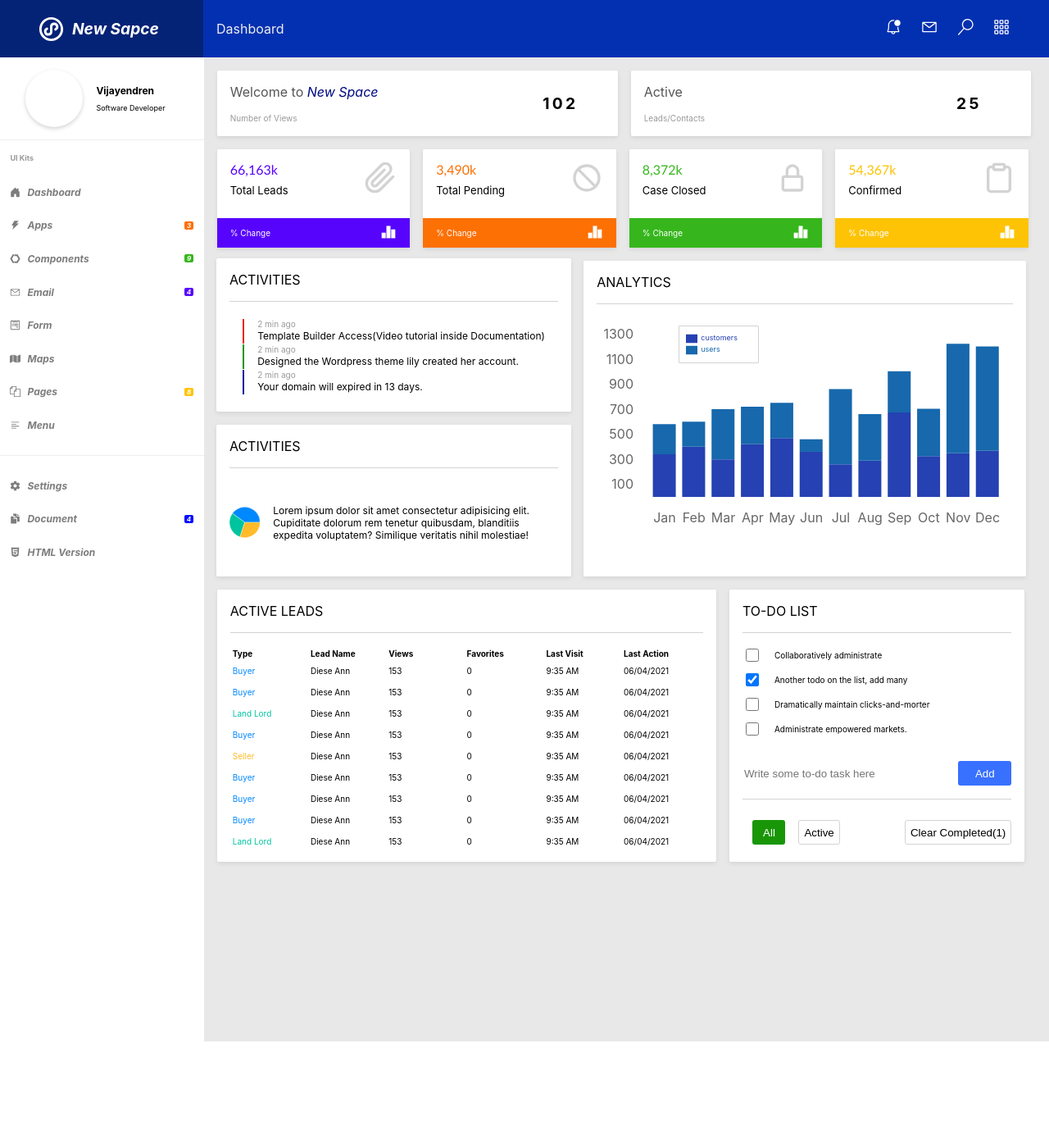
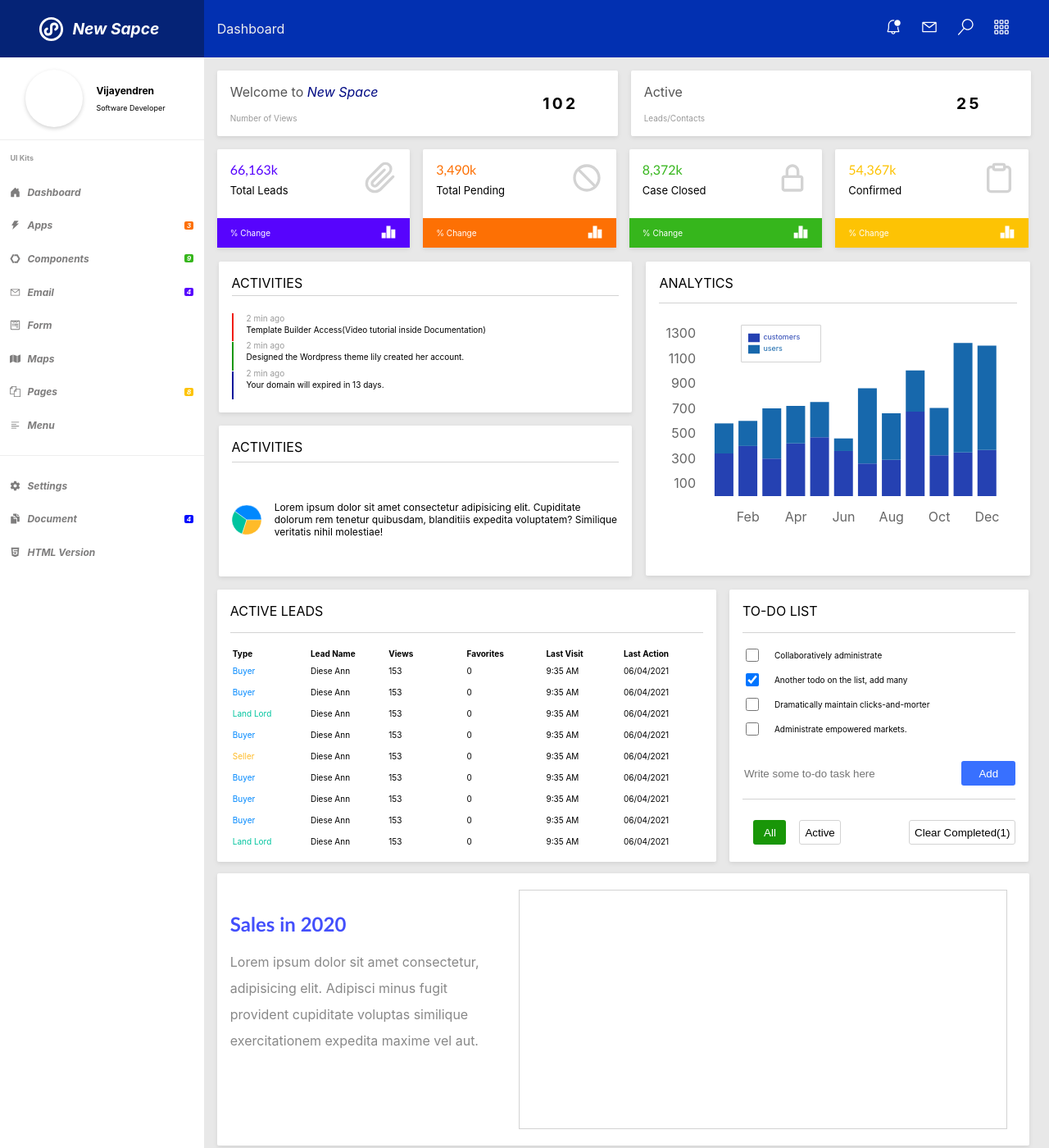
Before and after one commit to R-vijayendren/dashboard-style-guide, a React (Create React App) app: page / in a window 1280 px wide. Shown: the whole page at 82% size. Before the commit the page ends 1270 px from the top, so only its background shows below. Built offline with nearby package versions, Linux system fonts and the light colour scheme.

Commit message:
Added Sales container and dashboard style fixes.

```diff
--- a/src/App.scss
+++ b/src/App.scss
@@ -4,28 +4,26 @@ $fontColor: #282c34;
 .App {
   @include flexLayout(column, flex-start, flex-start);
   width: 100vw;
-  min-height: 100vh;
+  height: 1400px;
   overflow-y: scroll;
   background-color: #e8e8e8;
 
   .appContainer {
     @include flexLayoutWithGap(row, center, flex-start, 1rem);
-    min-height: calc(100% - 70px);
+    height: calc(100% - 70px);
     width: 100%;
 
     .appSideBar {
       @include flexLayoutWithGap(column, center, flex-start, 1rem);
       width: 250px;
       background-color: #fff;
-      height: 1200px;
+      height: 100%;
     }
 
     .appContent {
-      display: flex;
-      align-items: center;
-      justify-content: center;
+      @include flexLayout(column, center, center);
       width: calc(100% - 260px);
-      height: 1200px;
+      height: 100%;
     }
   }
 }
--- a/src/components/Navigation/navBar.scss
+++ b/src/components/Navigation/navBar.scss
@@ -29,7 +29,7 @@
 
   .navItemContainer {
     @include flexLayout(row, center, space-between);
-    width: calc(100% - 250px);
+    width: calc(100% - 260px);
     height: 100%;
 
     .pageTitle {
--- a/src/components/Table/Table.jsx
+++ b/src/components/Table/Table.jsx
@@ -154,7 +154,11 @@ const data = [
 ];
 
 const TableWithCustom = () => {
-  return <Table k columns={columns} data={data} rowKey={({ id }) => id} />;
+  return (
+    <div style={{ height: '280px', overflow: 'scroll' }}>
+      <Table columns={columns} data={data} rowKey={({ id }) => id} />
+    </div>
+  );
 };
 
 export default TableWithCustom;
--- a/src/pages/Dashboard/CardWithChart.jsx
+++ b/src/pages/Dashboard/CardWithChart.jsx
@@ -9,7 +9,7 @@ const CardWithChart = () => {
     <Card className='card-chart-container'>
       <div className='card-head__header'>ANALYTICS</div>
       <div className='chart-container'>
-        <BarChart width={500} height={300} data={CUSTOMER_USER_DATA}>
+        <BarChart width={420} height={300} data={CUSTOMER_USER_DATA}>
           <XAxis dataKey='name' tickMargin={20} axisLine={false} tickSize={0} />
           <YAxis
             tickMargin={20}
--- a/src/pages/Dashboard/Dashboard.scss
+++ b/src/pages/Dashboard/Dashboard.scss
@@ -4,14 +4,57 @@
   @include flexLayoutWithGap(column, flex-start, flex-start, 1rem);
   width: 100%;
   height: 100%;
+  margin-top: 1rem;
+
+  .sales-container {
+    width: 100%;
+    height: 300px;
+
+    .cardWrapper {
+      @include flexLayoutWithGap(row, center, flex-start, 1rem);
+      width: 94.5%;
+      height: 300px;
+
+      .sales-graph {
+        width: 62%;
+        height: 290px;
+        border: 1px solid #d3d3d3
+      }
+
+      .sales-content {
+        @include flexLayoutWithGap(column, flex-start, flex-start, 1rem);
+        width: 35%;
+        height: 100%;
+
+        .sales-header {
+          @include flexLayout(column, flex-start, flex-end);
+          height: 60px;
+          width: 100%;
+          font-size: x-large;
+          font-weight: bold;
+          font-family: 'Trebuchet MS', 'Lucida Sans Unicode', 'Lucida Grande', 'Lucida Sans', Arial, sans-serif;
+          color: #434ffc;
+        }
+
+        .sales-description {
+          height: 200px;
+          color: #888;
+          line-height: 2rem;
+        }
+      }
+    }
+  }
 
   .dashboard-welcome-container {
     @include flexLayoutWithGap(row, center, flex-start, 1rem);
-    padding-top: 1rem;
     width: 100%;
+    height: 80px;
 
     .cardWrapper {
       width: 45%;
+      height: 100%;
+      padding: 0 1rem;
+      justify-content: center;
 
       .card-item-container {
         @include flexLayoutWithGap(row, center, flex-start, 1rem);
@@ -100,28 +143,30 @@
     height: 385px;
 
     .cardWrapper {
-      width: 50%;
+      width: 43%;
+      height: 91%;
 
       .card-head__header {
         width: 100%;
+        height: 40px;
         border-bottom: 1px solid #d3d3d3;
-        padding-bottom: 1rem;
       }
 
       .chart-container {
         width: 100%;
-        height: 100%;
+        height: calc(100% - 40px);
       }
 
     }
 
     .card-pie-chart-container {
       @include flexLayoutWithGap(column-reverse, center, flex-start, 1rem);
-      width: 42.5%;
+      width: 50%;
       height: 100%;
 
       .cardWrapper {
         width: 93%;
+        height: 39.5%;
 
         .pie-chart-container {
           @include flexLayoutWithGap(row, center, center, 1rem);
@@ -131,55 +176,55 @@
         }
 
         .timeline-chart-container {
-          @include flexLayoutWithGap(row, center, center, 1rem);
+          @include flexLayoutWithGap(row, center, flex-start, 1rem);
           width: 100%;
           height: 100%;
-          font-size: 12px;
+          font-size: 10px;
 
           .time-line {
-            height: 92.5px;
+            height: 100px;
             padding: 5px 0;
 
             .red-line {
               border: 1px solid #f01d0d;
               width: 0;
-              height: 28px;
+              height: 32.5px;
               margin-bottom: 1px;
             }
 
             .green-line {
               border: 1px solid #199608;
               width: 0;
-              height: 28px;
+              height: 32.5px;
               margin-bottom: 1px;
             }
 
             .blue-line {
               border: 1px solid #02149b;
               width: 0;
-              height: 28px;
+              height: 32.5px;
               margin-bottom: 1px;
             }
           }
 
           .time-line__info {
-            height: 92.5px;
+            height: 100px;
 
             .red-line__info {
               @include flexLayoutWithGap(column, flex-start, flex-start, .1rem);
-              height: 30px;
+              height: 32.5px;
               margin-bottom: 1px;
             }
 
             .green-line__info {
               @include flexLayoutWithGap(column, flex-start, flex-start, .1rem);
-              height: 30px;
+              height: 32.5px;
               margin-bottom: 1px;
             }
 
             .blue-line__info {
               @include flexLayoutWithGap(column, flex-start, flex-start, .1rem);
-              height: 30px;
+              height: 32.5px;
               margin-bottom: 1px;
             }
           }
@@ -191,7 +236,7 @@
   .tableContainer {
     @include flexLayoutWithGap(row, center, flex-start, 1rem);
     width: 100%;
-    height: 300px;
+    height: 330px;
 
     .table-card {
       width: 60%;
@@ -211,7 +256,7 @@
     }
 
     .select-card {
-      width: 35.5%;
+      width: 36%;
       height: 100%;
 
       .cardWrapper {
--- a/src/pages/Dashboard/DashboardActivity.jsx
+++ b/src/pages/Dashboard/DashboardActivity.jsx
@@ -16,13 +16,13 @@ const DashboardActivity = () => {
       <Card>
         <div className='card-head__header'>ACTIVITIES</div>
         <div className='pie-chart-container'>
-          <PieChart width={100} height={100}>
+          <PieChart width={80} height={80}>
             <Pie
               data={data}
               cx='50%'
               cy='50%'
               labelLine={false}
-              outerRadius={50}
+              outerRadius={40}
               fill='#8884d8'
               dataKey='value'
             >
--- a/src/pages/Dashboard/DashboardContent.jsx
+++ b/src/pages/Dashboard/DashboardContent.jsx
@@ -11,6 +11,7 @@ import DashboardActivity from './DashboardActivity';
 
 import Table from '../../components/Table/Table';
 import DashboardToDoList from './DashboardToDoList';
+import SalesGraph from './SalesGraph';
 
 const DashboardContent = () => {
   const renderIcon = value => {
@@ -108,6 +109,9 @@ const DashboardContent = () => {
           </Card>
         </div>
       </div>
+      <div className='sales-container'>
+        <SalesGraph />
+      </div>
     </div>
   );
 };
--- /dev/null
+++ b/src/pages/Dashboard/SalesGraph.jsx
@@ -0,0 +1,22 @@
+import React from 'react';
+import Card from '../../components/Card/Card';
+
+import './Dashboard.scss';
+
+const SalesGraph = () => {
+  return (
+    <Card>
+      <div className='sales-content'>
+        <div className='sales-header'>Sales in 2020</div>
+        <div className='sales-description'>
+          Lorem ipsum dolor sit amet consectetur, adipisicing elit. Adipisci
+          minus fugit provident cupiditate voluptas similique exercitationem
+          expedita maxime vel aut.
+        </div>
+      </div>
+      <div className='sales-graph'></div>
+    </Card>
+  );
+};
+
+export default SalesGraph;
```
